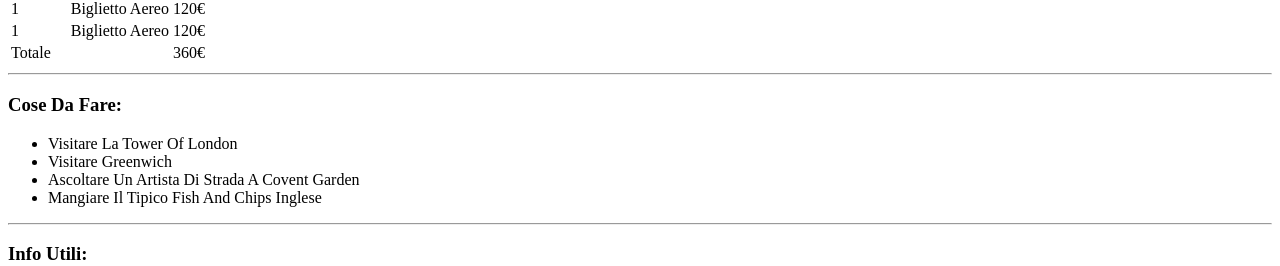
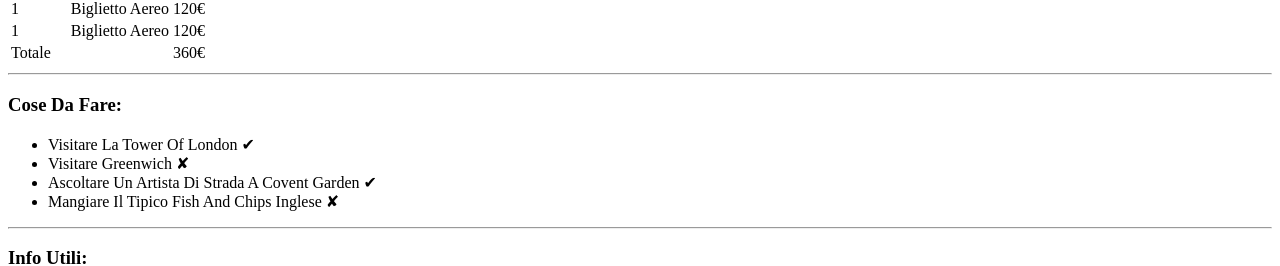
Before and after one commit to AleDelCampo/html-london-trip, a plain HTML site: page index.html in a window 1280 px wide. Shown: the part 794-1060 px from the top of the page. Drawn offline with Linux system fonts and the light colour scheme.

Commit message:
inserimento spunte

```diff
--- a/index.html
+++ b/index.html
@@ -43,10 +43,10 @@
 
                 <h3>Cose Da Fare:</h3>
                 <ul>
-                    <li>Visitare La Tower Of London</li>
-                    <li>Visitare Greenwich</li>
-                    <li>Ascoltare Un Artista Di Strada A Covent Garden</li>
-                    <li>Mangiare Il Tipico Fish And Chips Inglese</li>
+                    <li>Visitare La Tower Of London ✔</li>
+                    <li>Visitare Greenwich ✘</li>
+                    <li>Ascoltare Un Artista Di Strada A Covent Garden ✔</li>
+                    <li>Mangiare Il Tipico Fish And Chips Inglese ✘</li>
                 </ul>
                 <hr>
 
```
